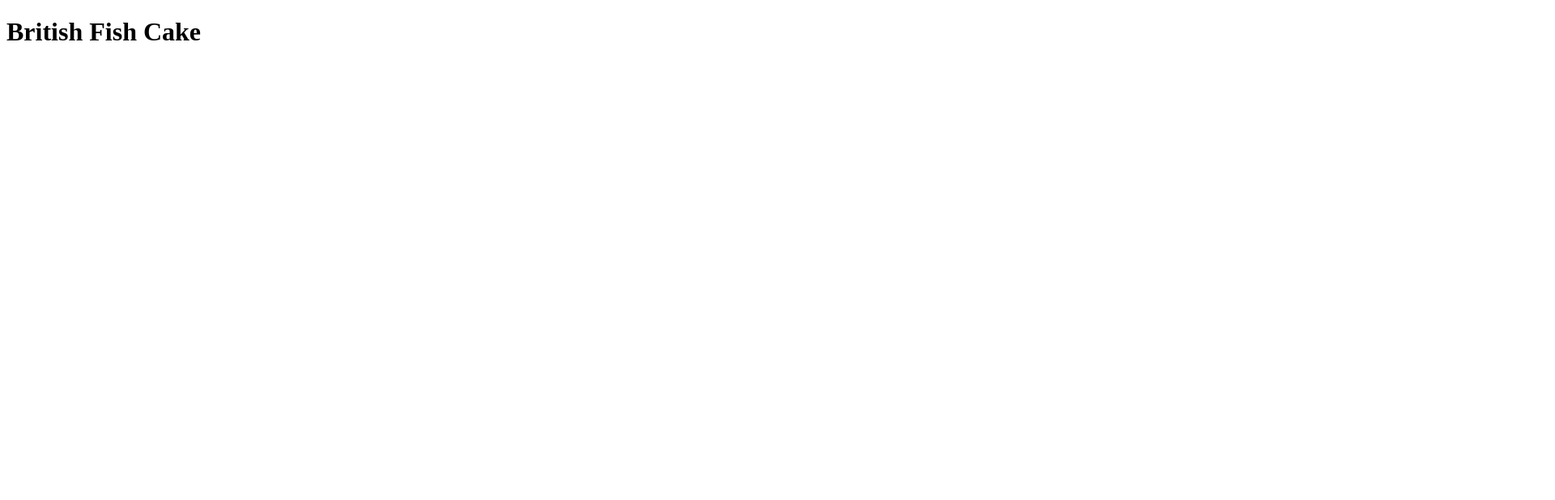
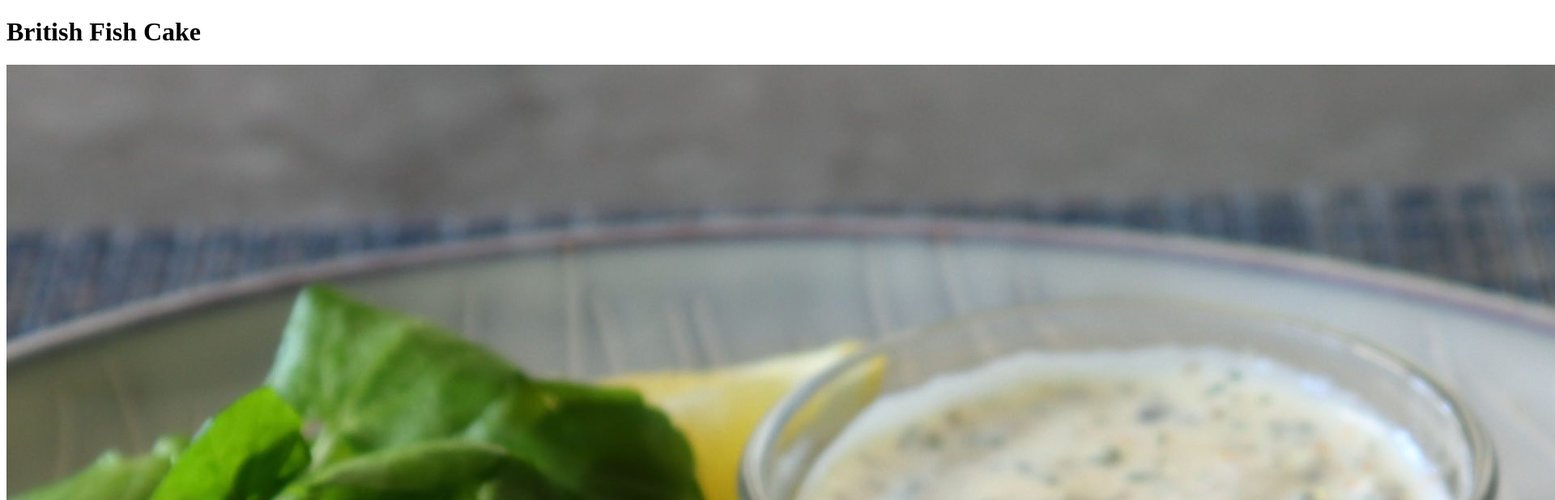
Before and after one commit to JonathanAbelPerez/odin-recipes, a plain HTML site: page links-and-images/recipes/British Fish Cake.html in a window 1280 px wide. Shown: the top 618 px of the page at 81% size, 1920 px wide, since content can reach past the window. Drawn offline with Linux system fonts and the light colour scheme.

Commit message:
added BFC.jpg to 'British Fish Cake.html'

```diff
--- a/links-and-images/recipes/British Fish Cake.html
+++ b/links-and-images/recipes/British Fish Cake.html
@@ -8,5 +8,6 @@
 </head>
 <body>
     <h1>British Fish Cake</h1>
+    <img src="../images/BFC.jpeg" alt="British Fish Cake">
 </body>
 </html>
```
Also changed, not shown: links-and-images/images/BFC.jpeg (added).
